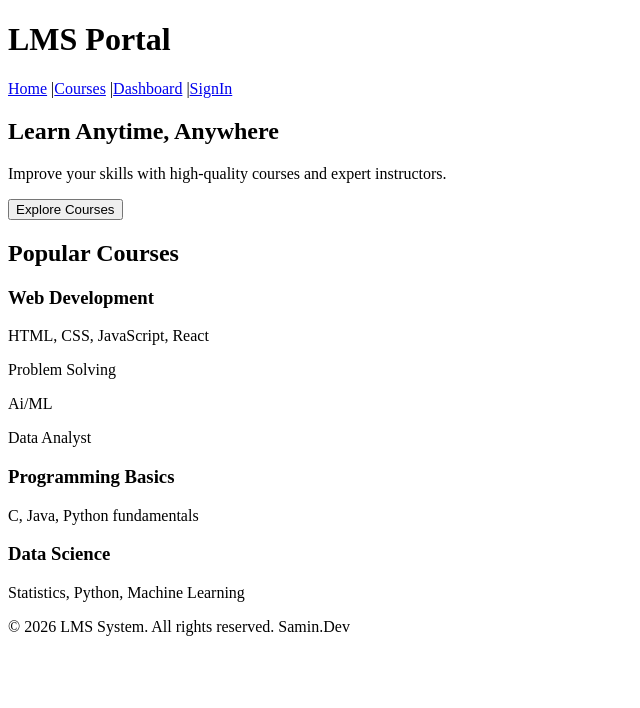
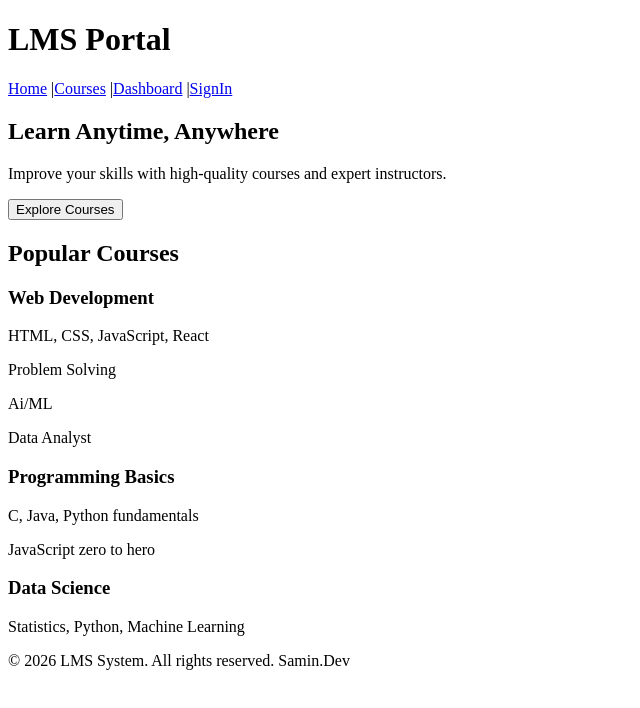
Before and after one commit to KhandakerSamin/LearnNest-Client, a React (Vite) app in the folder client/: page / in a window 1280 px wide. Shown: the top 708 px of the page, without its empty margins (0-640 px from the left). Built offline with nearby package versions, Linux system fonts and the light colour scheme.

Commit message:
Add JavaScript course description to App component

```diff
--- a/client/src/App.jsx
+++ b/client/src/App.jsx
@@ -38,6 +38,7 @@ const App = () => {
         <div>
           <h3>Programming Basics</h3>
           <p>C, Java, Python fundamentals</p>
+          <p>JavaScript zero to hero</p>
         </div>
 
         <div>
```
